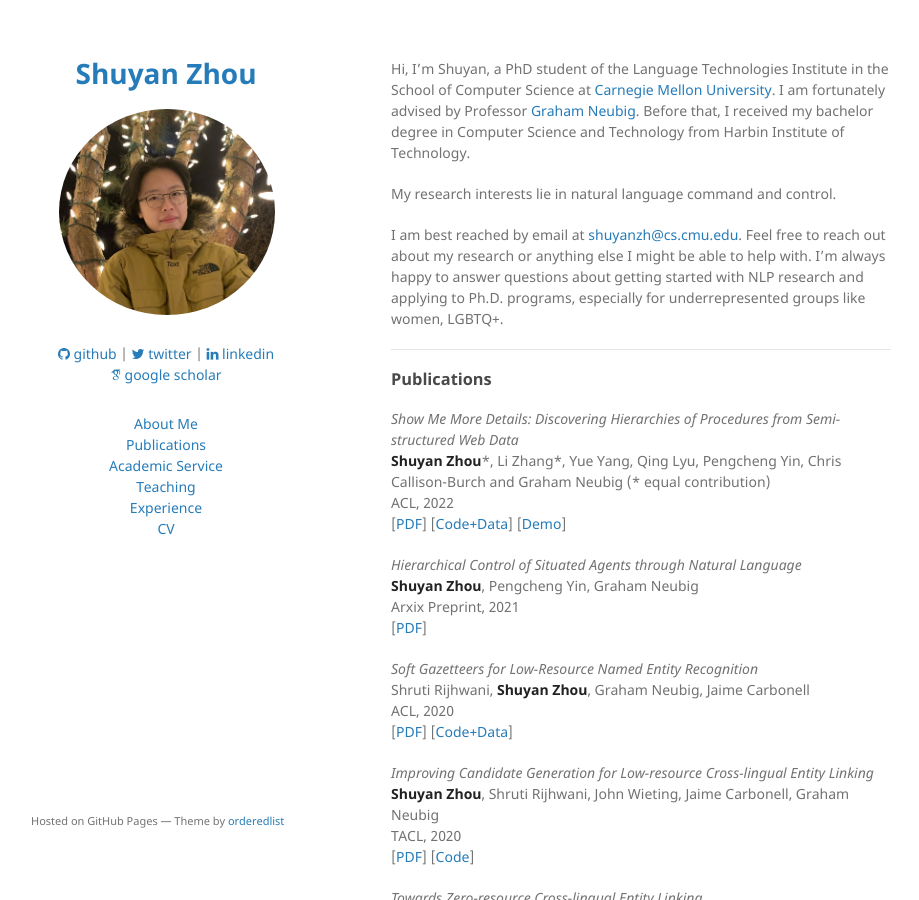
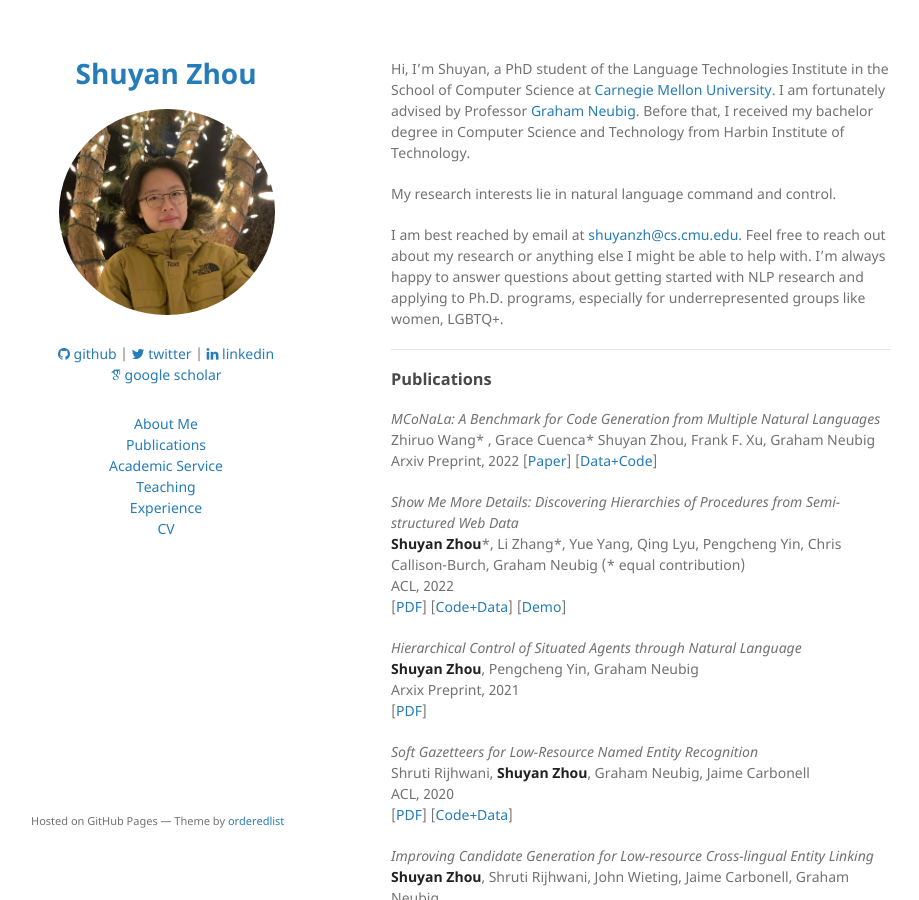
Before and after one commit to shuyanzhou/shuyanzhou.github.io, a Jekyll site: the page built from index.md, in a window 1280 px wide and 900 px high. Shown: the whole window, without its empty margins (179-1098 px from the left). Built offline with Jekyll 4.4.1, drawn with Linux system fonts in a browser that asks for light colours; some web fonts are replaced.

Commit message:
add mconala

```diff
--- a/index.md
+++ b/index.md
@@ -15,8 +15,13 @@ I am best reached by email at [shuyanzh@cs.cmu.edu](mailto:shuyanzh@cs.cmu.edu).
 ------------
 
 ### Publications
+*MCoNaLa: A Benchmark for Code Generation from Multiple Natural Languages*\
+Zhiruo Wang\* , Grace Cuenca\* Shuyan Zhou, Frank F. Xu, Graham Neubig \
+Arxiv Preprint, 2022
+[[Paper](https://arxiv.org/pdf/2203.08388.pdf)] [[Data+Code](https://github.com/zorazrw/multilingual-conala)]
+
 *Show Me More Details: Discovering Hierarchies of Procedures from Semi-structured Web Data*\
-**Shuyan Zhou**\*, Li Zhang\*, Yue Yang, Qing Lyu, Pengcheng Yin, Chris Callison-Burch and Graham Neubig (* equal contribution)\
+**Shuyan Zhou**\*, Li Zhang\*, Yue Yang, Qing Lyu, Pengcheng Yin, Chris Callison-Burch, Graham Neubig (* equal contribution)\
 ACL, 2022 \
 [[PDF](https://arxiv.org/pdf/2203.07264.pdf)] [[Code+Data](https://github.com/shuyanzhou/wikihow_hierarchy)] [[Demo](https://wikihow-hierarchy.github.io)]
 
```
Also changed, not shown: 2 other files.
